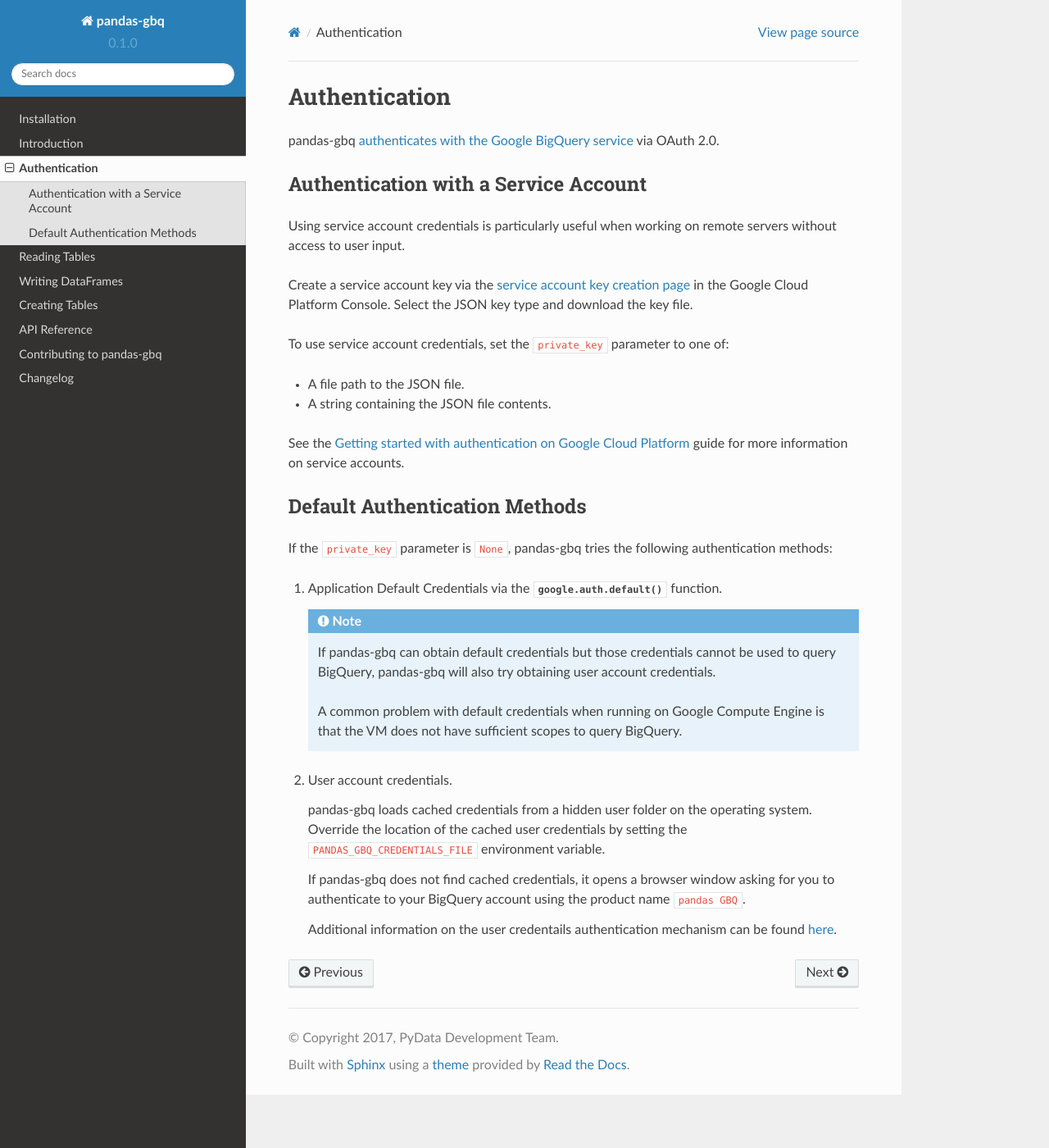
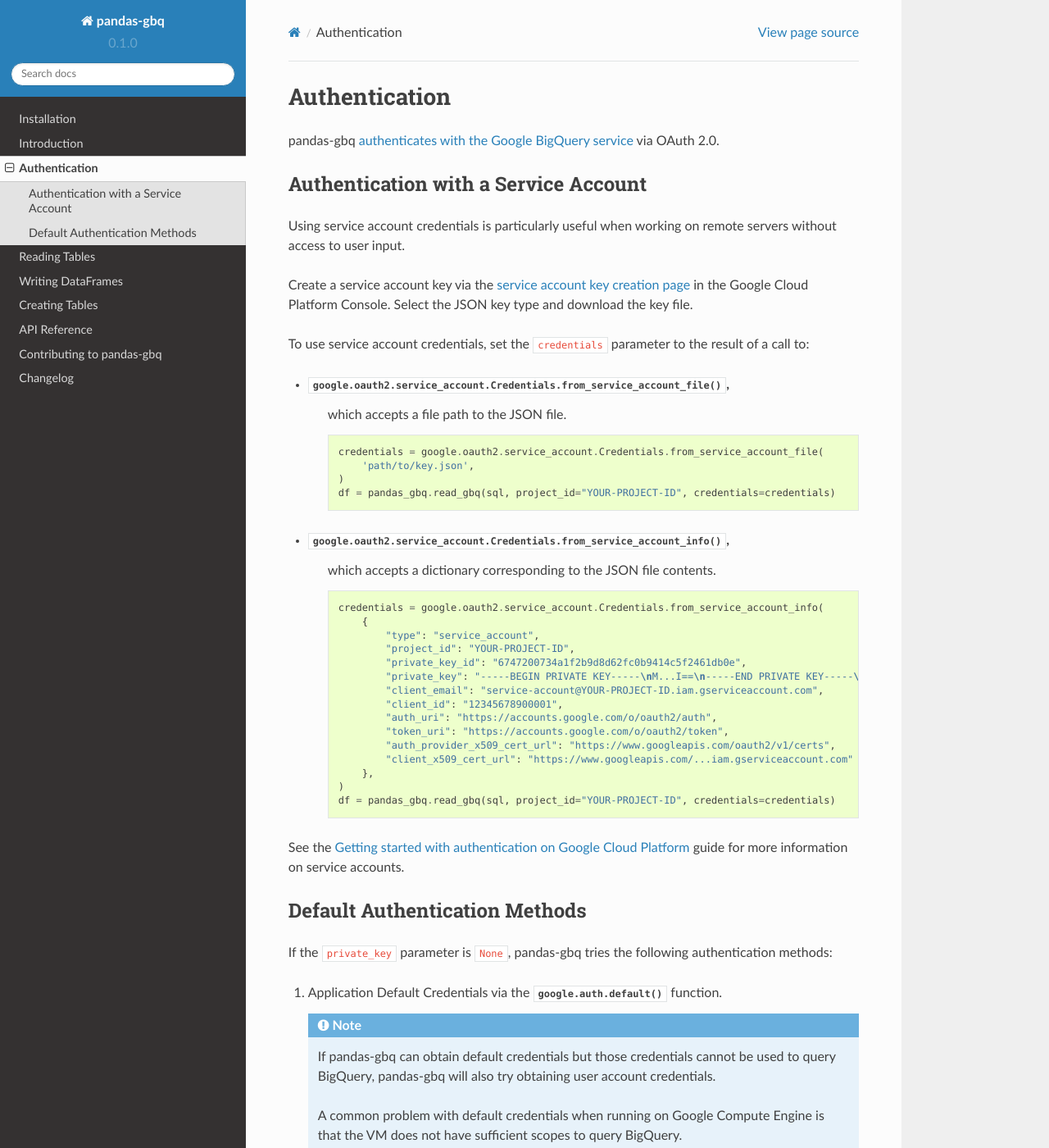
Before and after one commit to googleapis/python-bigquery-pandas, a Sphinx documentation site: the page built from docs/source/howto/authentication.rst, in a window 1280 px wide and 1400 px high. Shown: the whole window at 82% size. Built offline with Sphinx 7.4.7 and the Read the Docs theme 2.0.0, drawn with Linux system fonts in a browser that asks for light colours.

Commit message:
ENH: Add credentials argument to read_gbq and to_gbq. (#231)
* ENH: Add credentials argument to read_gbq and to_gbq.

Deprecates private_key parameter.

* DOC: write files service account example first

```diff
--- a/docs/source/howto/authentication.rst
+++ b/docs/source/howto/authentication.rst
@@ -18,11 +18,38 @@
 the Google Cloud Platform Console. Select the JSON key type and download the
 key file.
 
-To use service account credentials, set the ``private_key`` parameter to one
-of:
+To use service account credentials, set the ``credentials`` parameter to the result of a call to:
 
-* A file path to the JSON file.
-* A string containing the JSON file contents.
+* :func:`google.oauth2.service_account.Credentials.from_service_account_file`,
+    which accepts a file path to the JSON file.
+
+    .. code:: python
+
+        credentials = google.oauth2.service_account.Credentials.from_service_account_file(
+            'path/to/key.json',
+        )
+        df = pandas_gbq.read_gbq(sql, project_id="YOUR-PROJECT-ID", credentials=credentials)
+
+* :func:`google.oauth2.service_account.Credentials.from_service_account_info`,
+    which accepts a dictionary corresponding to the JSON file contents.
+
+    .. code:: python
+
+        credentials = google.oauth2.service_account.Credentials.from_service_account_info(
+            {
+                "type": "service_account",
+                "project_id": "YOUR-PROJECT-ID",
+                "private_key_id": "6747200734a1f2b9d8d62fc0b9414c5f2461db0e",
+                "private_key": "-----BEGIN PRIVATE KEY-----\nM...I==\n-----END PRIVATE KEY-----\n",
+                "client_email": "service-account@YOUR-PROJECT-ID.iam.gserviceaccount.com",
+                "client_id": "12345678900001",
+                "auth_uri": "https://accounts.google.com/o/oauth2/auth",
+                "token_uri": "https://accounts.google.com/o/oauth2/token",
+                "auth_provider_x509_cert_url": "https://www.googleapis.com/oauth2/v1/certs",
+                "client_x509_cert_url": "https://www.googleapis.com/...iam.gserviceaccount.com"
+            },
+        )
+        df = pandas_gbq.read_gbq(sql, project_id="YOUR-PROJECT-ID", credentials=credentials)
 
 See the `Getting started with authentication on Google Cloud Platform
 <https://cloud.google.com/docs/authentication/getting-started>`_ guide for
```
Also changed, not shown: docs/source/changelog.rst (+17 -2 lines), 2 other files.
